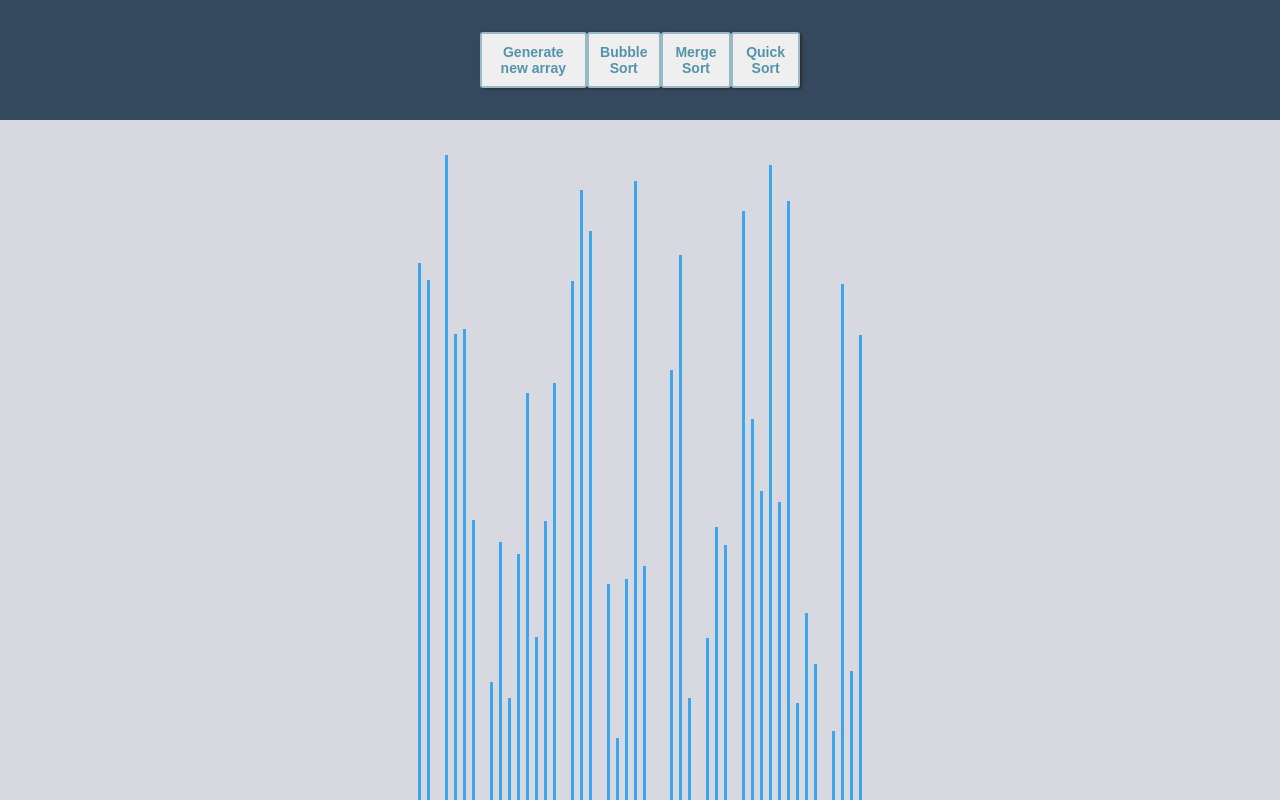
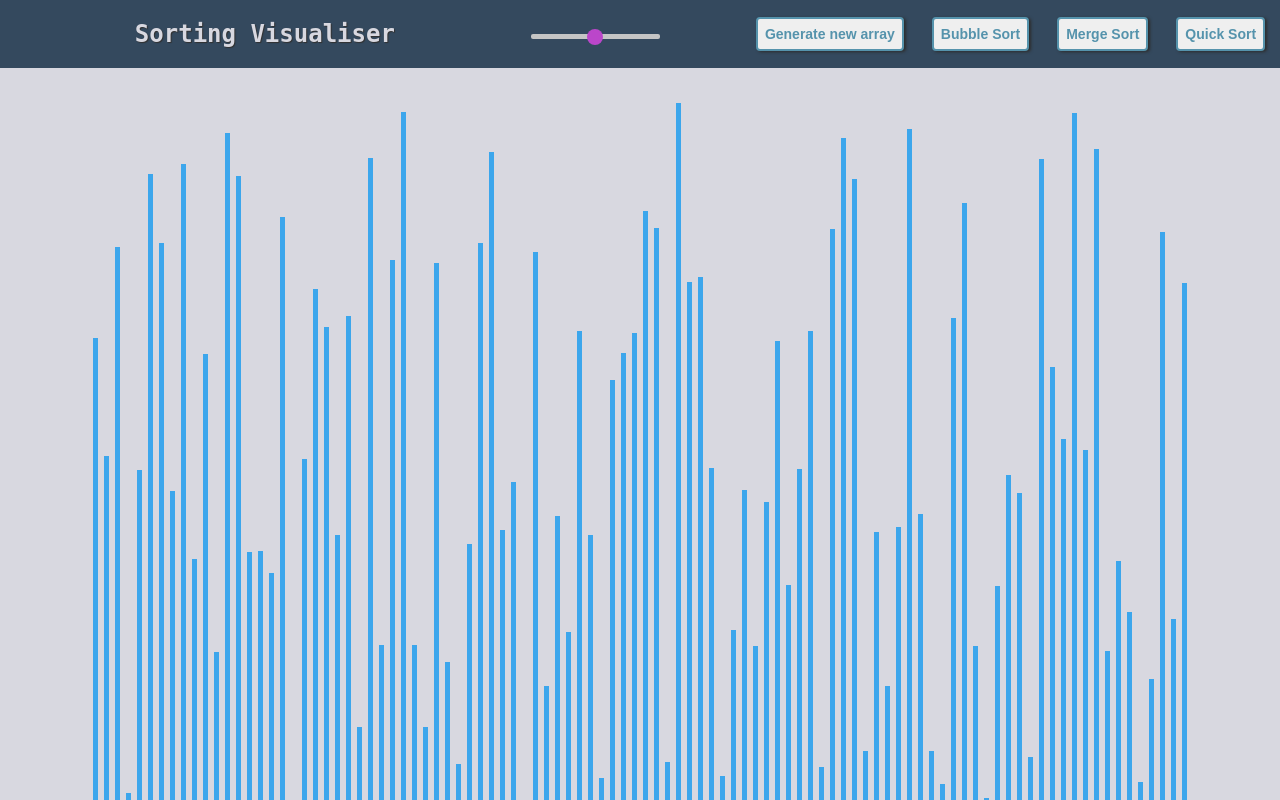
Before and after one commit to eyaranossian/sorting-visualizer, a React (Create React App) app: page / in a window 1280 px wide. Shown: the top 800 px of the page. Built offline with nearby package versions, Linux system fonts and the light colour scheme.

Commit message:
working bubble sort + multiple stylings + freeze action when running not working

```diff
--- a/src/App.css
+++ b/src/App.css
@@ -1,8 +1,16 @@
+@import url("https://fonts.googleapis.com/css?family=Source+Sans+Pro:regular,bold,italic&subset=latin,latin-ext");
+
 .App {
   margin: auto 0;
 }
 
 html,
 body {
+  font-family: "monospace";
   overflow: hidden;
 }
+
+footer {
+  height: 50em;
+  background-color: rgb(216, 216, 224);
+}
--- a/src/sortingVisualizer/SortingAlgorithms.js
+++ b/src/sortingVisualizer/SortingAlgorithms.js
@@ -19,8 +19,8 @@
     return auxArray;
 } */
 
-export function bubbleSort(array){
-/* Instead of returning array of sorted value, will return an array of animations*/
+/* export function bubbleSort(array){
+/* Instead of returning array of sorted value, will return an array of animations
 
     console.log("In bubble sort/animations from sortingAl.js")
 
@@ -47,8 +47,33 @@ export function bubbleSort(array){
         if (globalSwapped !== true)
             break;
     }
-    console.log(array);
-    console.log(auxArray);
-
     return animations;
 }
+ */
+export function bubbleSort(array){
+    /* Instead of returning array of sorted value, will return an array of animations*/
+
+        console.log("In bubble sort/animations from sortingAl.js")
+
+        let animations = [];
+
+        let auxArray = array.slice();
+        let size = auxArray.length;
+        let sorted = false;
+        while(!sorted){
+            sorted = true;
+            for(let j=0; j < (size-1); j++){
+                let swapped = false;
+                if(auxArray[j] > auxArray[j+1]){
+                    let temp = auxArray[j];
+                    auxArray[j] = auxArray[j+1];
+                    auxArray[j+1] = temp;
+                    swapped = true;
+                    sorted = false;
+                }
+                animations.push([j,j+1, swapped]);
+            }
+
+        }
+        return animations;
+    }
--- a/src/sortingVisualizer/SortingVisualizer.css
+++ b/src/sortingVisualizer/SortingVisualizer.css
@@ -1,3 +1,7 @@
+:root {
+  --btn-color: rgba(85, 147, 172);
+}
+
 .bar-wrapper {
   display: flex;
   flex-direction: row;
@@ -10,22 +14,55 @@
 
 .bar {
   margin: 3px;
-  /* background-color: rgb(60, 166, 236); */
-  width: 3px;
+  background-color: rgb(60, 166, 236);
+  width: 5px;
+}
+
+.notActive {
+  opacity: 0.65;
+  pointer-events: none;
+}
+
+.header-wrapper,
+.title-wrapper {
+  display: flex;
+  background: #34495e;
+  justify-content: center;
+  align-items: center;
+}
+
+.title-wrapper {
+  flex-basis: 33em;
+}
+
+.title {
+  color: rgb(216, 216, 224);
+  text-shadow: 1px 1px 1px rgb(49, 49, 49);
+  text-decoration: none;
+}
+
+.title:hover {
+  color: var(--btn-color);
+  text-shadow: 1px 1px 1px rgb(252, 252, 252);
 }
 
 .btn-wrapper {
   display: flex;
-  justify-content: space-between;
-  padding: 2em 30em;
-  background: #34495e;
+}
+
+.btn-wrapper .btn {
+  margin: 1em;
+}
+
+.range-wrapper {
+  margin-right: 5em;
 }
 
 .btn {
-  border-radius: 3px;
-  color: rgba(85, 147, 172);
-  border: 2px solid rgba(85, 147, 172, 0.548);
-  padding: 0.7em;
+  border-radius: 4px;
+  color: var(--btn-color);
+  border: 2px solid var(--btn-color);
+  padding: 0.5em;
   font-size: 14px;
   font-weight: 600;
   box-shadow: 2px 1px 3px #2d2d2d;
@@ -36,3 +73,29 @@
   background-color: rgb(85, 147, 172);
   color: white;
 }
+
+input[type="range"] {
+  -webkit-appearance: none;
+
+  background: transparent;
+}
+
+input[type="range"]::-webkit-slider-runnable-track {
+  color: #bbb8b8;
+  height: 5px;
+  border-radius: 2px;
+
+  background: rgb(197, 197, 197);
+  border-color: transparent;
+  color: transparent;
+}
+
+input[type="range"]::-webkit-slider-thumb {
+  -webkit-appearance: none;
+  margin-top: -5px;
+  width: 16px;
+  height: 16px;
+  border-radius: 50%;
+  cursor: pointer;
+  background: #bb46ca;
+}
--- a/src/sortingVisualizer/SortingVisualizer.js
+++ b/src/sortingVisualizer/SortingVisualizer.js
@@ -3,10 +3,12 @@ import './SortingVisualizer.css';
 import {bubbleSort} from './SortingAlgorithms.js';
 
 
-const  PRIMARY_COLOR = '';
-const  SECONDARY_COLOR = '';
-const  SORTED_COLOR = '';
+const  BASE_COLOR = 'rgb(60, 166, 236)';
+const  PRIMARY_COLOR = 'green';
+const  SECONDARY_COLOR = 'red';
+const  SORTED_COLOR = 'rgba(169, 92, 232, 0.8)';
 const  NUMBER_OF_BARS = 100;
+const  ANIMATION_SPEED_MS = 100;
 
 class SortingVisualizer extends React.Component {
 
@@ -14,67 +16,97 @@ class SortingVisualizer extends React.Component {
         super(props);
         this.state = {
             array: [],
+            active: true,
+            animationSpeed : 100
         }
     }
 
     componentDidMount(){
-        this.resetArray();
+        this.resetArray(0);
     }
 
     bubbleSort(){
+        this.toggleBtn();
 
         const animations = bubbleSort(this.state.array);
-
         console.log(animations);
 
             for(let j=0; j<animations.length;j++){
+                setTimeout(() => {
+                    const arrayBars = document.getElementsByClassName('bar');
 
-                const arrayBars = document.getElementsByClassName('bar');
+                    const[barIdxOne, barIdxTwo, swapped] = animations[j];
 
-                const[barIdxOne, barIdxTwo, swapped] = animations[j];
-
-                let barStyleOne = arrayBars[barIdxOne].style;
-                let barStyleTwo = arrayBars[barIdxTwo].style;
-
-                setTimeout(() => {
-
+                    //Reset to base color previous bar
                     if(j !== 0){
                         const[prevBarIdxOne, prevBarIdxTwo] = animations[j-1];
 
                         let prevBarStyleOne = arrayBars[prevBarIdxOne].style;
                         let prevBarStyleTwo = arrayBars[prevBarIdxTwo].style;
 
-                        prevBarStyleOne.backgroundColor = 'rgb(60, 166, 236)';
-                        prevBarStyleTwo.backgroundColor = 'rgb(60, 166, 236)';
+                        prevBarStyleOne.backgroundColor = BASE_COLOR;
+                        prevBarStyleTwo.backgroundColor = BASE_COLOR;
                     }
+                    //highlight consider bar
+                    let barStyleOne = arrayBars[barIdxOne].style;
+                    let barStyleTwo = arrayBars[barIdxTwo].style;
+                    barStyleOne.backgroundColor = PRIMARY_COLOR;
+                    barStyleTwo.backgroundColor = PRIMARY_COLOR;
 
-                    barStyleOne.backgroundColor = 'red';
-                    barStyleTwo.backgroundColor = 'red';
+                    // if swapped - change hightlight color and swap height
+                    if(swapped){
 
-                    if(swapped){
+                        barStyleOne.backgroundColor = SECONDARY_COLOR;
+                        barStyleTwo.backgroundColor = SECONDARY_COLOR;
+
                         let temp = barStyleOne.height;
                         barStyleOne.height = barStyleTwo.height;
                         barStyleTwo.height = temp;
                     }
 
-                }, j * 10);
+                    //to clean color on the last 2 considered bars
+                    if( j === (animations.length-1)){
+                        const[prevBarIdxOne, prevBarIdxTwo] = animations[j];
+
+                        let prevBarStyleOne = arrayBars[prevBarIdxOne].style;
+                        let prevBarStyleTwo = arrayBars[prevBarIdxTwo].style;
+
+                        prevBarStyleOne.backgroundColor = BASE_COLOR;
+                        prevBarStyleTwo.backgroundColor = BASE_COLOR;
+                    }
+                }, j * this.state.animationSpeed);
             }
 
-        //Not correct anymore because bubbleSort returns an array of animations
-        //console.log(isArrayAreEquals(sortedArrayFromJs, sortedArray));
+        this.toggleBtn();
     }
 
     mergeSort(){
-
+        //TODO
     }
 
     quickSort(){
-
+        //TODO
     }
 
-    resetArray(){
+    toggleBtn(){
+        //DOES NOT WORK IF CALLED FROM SORT FUNCTION BUT OK FROM onClick btn event....
+        this.setState((currentState) => ({
+                active : !currentState.active,
+        }));
+    }
+
+    handleChange(e){
+        let animationSpeed = 101 - (e.currentTarget.valueAsNumber)
+        this.setState({animationSpeed})
+        this.resetArray(e.currentTarget.valueAsNumber);
+    }
+
+    resetArray(nbrBar){
+        if(nbrBar == 0){
+            nbrBar = NUMBER_OF_BARS
+        }
         const array = [];
-        for(let i=0; i<50; i++){
+        for(let i=0; i<nbrBar; i++){
             array.push(randomIntFromInterval(5, 730))
         }
         this.setState({array});
@@ -85,18 +117,33 @@ class SortingVisualizer extends React.Component {
         const {array} = this.state;
         return (
             <>
-            <div className="btn-wrapper">
-                <button className="btn" onClick={() => this.resetArray()}> Generate new array </button>
-                <button className="btn" onClick={() => this.bubbleSort()}> Bubble Sort </button>
-                <button className="btn" onClick={() => this.mergeSort()}> Merge Sort </button>
-                <button className="btn" onClick={() => this.quickSort()}> Quick Sort </button>
+            <div className="header-wrapper">
+                <div className="title-wrapper">
+                    <h2> <a href="/" className="title">Sorting Visualiser</a> </h2>
+                </div>
+                <div className="range-wrapper">
+                    <input
+                        type="range"
+                        min="0"
+                        max="100"
+                        onChange={(e) => this.handleChange(e)}
+                    />
+                </div>
+
+                <div className="btn-wrapper">
+                    <button className={`btn ${this.state.active === false ? 'notActive' : ''}`} onClick={() => this.resetArray()}> Generate new array </button>
+                    <button className={`btn ${this.state.active === false ? 'notActive' : ''}`} onClick={() => this.bubbleSort()}> Bubble Sort </button>
+                    <button className={`btn ${this.state.active === false ? 'notActive' : ''}`} onClick={() => this.mergeSort()}> Merge Sort </button>
+                    <button className={`btn ${this.state.active === false ? 'notActive' : ''}`} onClick={() => this.quickSort()}> Quick Sort </button>
+                </div>
             </div>
 
             <div className="bar-wrapper">
             {array.map((value, idx) => (
-                    <div className="bar" key={idx}  style={{height: value + 'px', backgroundColor: 'rgb(60, 166, 236)'}}> </div>
+                    <div className="bar" key={idx}  style={{height: value + 'px'}}> </div>
                 ))}
             </div>
+            <footer> </footer>
             </>
         );
     }
```
